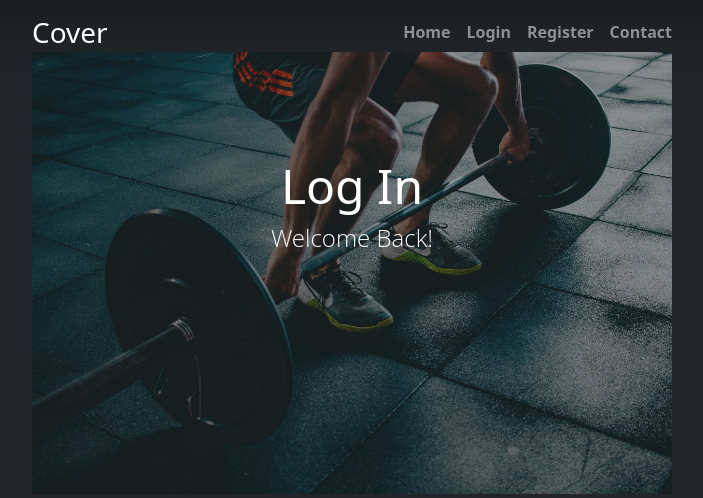
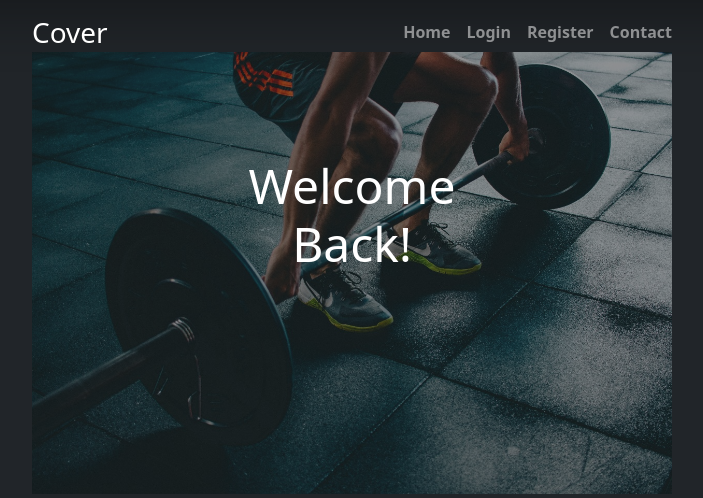
Before and after one commit to CalmaxBenard/workout-tracker, a Flask app: page /login in a window 1280 px wide. Shown: the top 498 px of the page, without its empty margins (288-991 px from the left). Run offline with Flask 3, Linux system fonts and the light colour scheme; some libraries are stand-ins or nearby versions.

Commit message:
remove login text

```diff
--- a/templates/login.html
+++ b/templates/login.html
@@ -9,8 +9,7 @@
     <div class="row gx-4 gx-lg-5 justify-content-center">
       <div class="col-md-10 col-lg-8 col-xl-7">
         <div class="page-heading">
-          <h1>Log In</h1>
-          <span class="subheading">Welcome Back!</span>
+          <h1>Welcome Back!</h1>
         </div>
       </div>
     </div>
```
